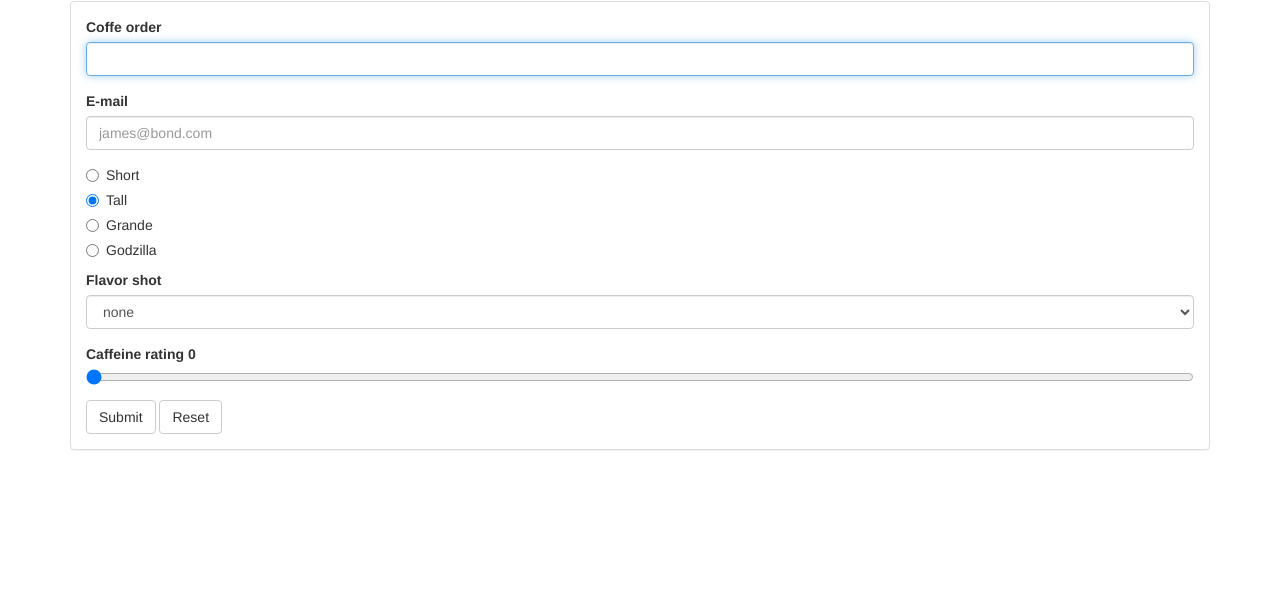
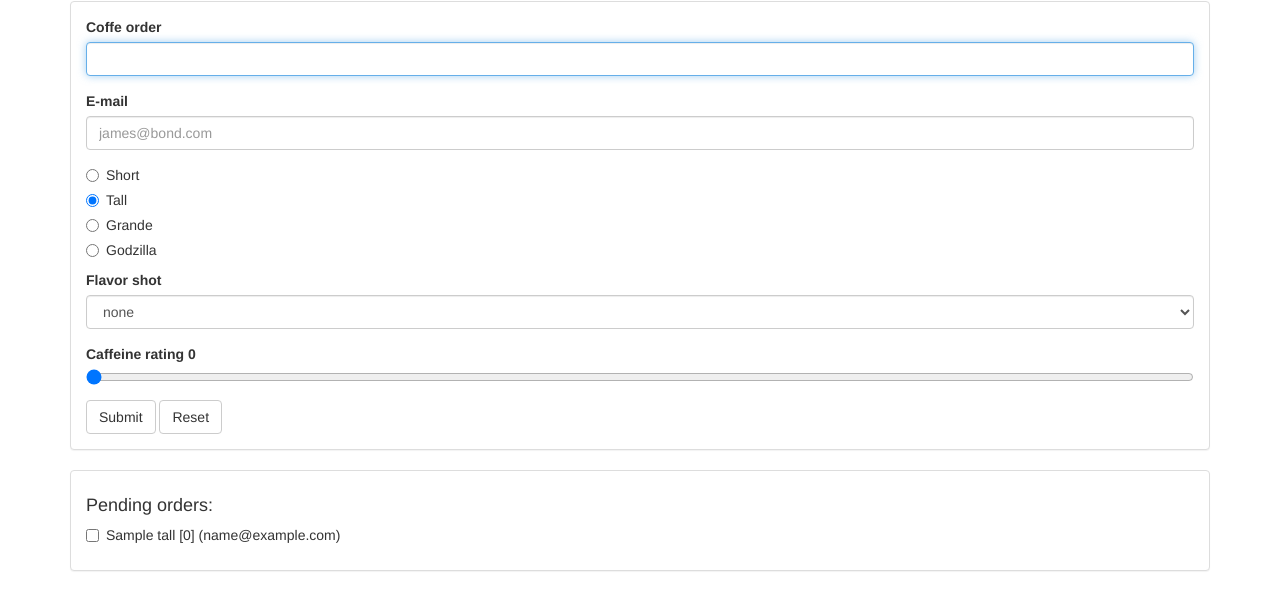
Before and after one commit to kenrebane/CoffeRun, a plain HTML site: page index.html in a window 1280 px wide. Both pictures are taken after typing "Sample", "name@example.com" into the empty fields and a click on the button "Submit". Shown: the part 69-678 px from the top of the page. Drawn offline with nearby package versions, Linux system fonts and the light colour scheme; files whose address does not match are found by name.

Commit message:
Checklist functionality for pending orders

```diff
--- a/index.html
+++ b/index.html
@@ -127,7 +127,21 @@
         </form>
       </div>
     </div>
+
+    <!-- Pending orders -->
+    <div class="panel panel-default">
+      <div class="panel-body">
+        <h4>Pending orders: </h4>
+        <div data-coffe-order="checklist">
+
+        </div>
+      </div>
+    </div>
+
   </section>
+
+  <!-- Shows pending items -->
+  <script src="scripts/checklist.js" charset="utf-8"></script>
 
   <!-- Bootstrap for modal -->
   <script src="bootstrap.min.js" charset="utf-8"></script>
@@ -149,6 +163,7 @@
 
   <!-- Initializes CoffeRun on pageload -->
   <script src="scripts/main.js" chaarset="utf-8"></script>
+
 </body>
 
 </html>
--- /dev/null
+++ b/scripts/checklist.js
@@ -0,0 +1,95 @@
+/***********************************************************
+**                CHECKLIST MODULE                        **
+************************************************************/
+
+(function(window) {
+  'use strict';
+  //Importing App namespace
+  var App = window.App || {};
+
+  //Importing jQuery
+  ///asdasd
+
+  //Appends the row item to pending orders
+  function Checklist(selector) {
+
+    //Checking if a selector is given
+    if ( !selector ) {
+      throw new Error("No selector");
+    }
+
+    //Making sure that there's atleast one element selected
+    var $ = window.jQuery;
+    this.$element = $(selector);
+    if ( this.$element.length === 0 ) {
+      throw new Error("Couln not find element: " + selector);
+    }
+
+
+
+  }
+
+
+  //Method for adding rows to pending orders
+  Checklist.prototype.addRow = function(coffeOrder) {
+    this.removeRow(coffeOrder.emailAddress);
+    //Creating a new row from coffeOrder object
+    var rowElement = new Row(coffeOrder);
+    //Add new row instance $element property to checklist
+    this.$element.append(rowElement.$element);
+  };
+
+  //Creates the row item out of order data
+  function Row(coffeOrder){
+
+    var $div = $("<div></div>", {
+      "data-coffe-order": "checkbox",
+      'class': "checkbox"
+    });
+
+    var $label = $("<label></label>");
+
+    var $checkbox = $("<input></input>", {
+      type: "checkbox",
+      value: coffeOrder.emailAddress
+    });
+
+    var description = coffeOrder.coffe + " ";
+    description += coffeOrder.size + " ";
+    if ( coffeOrder.flavor ) {
+      description += coffeOrder.flavor + " ";
+    }
+    description += " [" + coffeOrder.strength + "]";
+    description += " (" + coffeOrder.emailAddress + ")";
+
+
+    $label.append($checkbox);
+    $label.append(description);
+    $div.append($label);
+
+    this.$element = $div;
+  }
+
+  //Adds click handlers to checkboxes
+  Checklist.prototype.addClickHandler = function(fn) {
+    this.$element.on("click", "input", function(event) {
+      var email = event.target.value;
+      this.removeRow(email);
+      fn(email);
+    }.bind(this));
+  };
+
+  //Removes rows from pending orders by email address
+  Checklist.prototype.removeRow = function(email) {
+    this.$element
+      .find("[value='" + email + "']")
+      .closest("[data-coffe-order='checkbox']")
+      .remove();
+  };
+
+  //Exporting checklist
+  App.Checklist = Checklist;
+
+  //Reassigning app
+  window.App = App;
+})(window);
--- a/scripts/effects.js
+++ b/scripts/effects.js
@@ -37,6 +37,8 @@
         $("#secondAlert").css("display", "block");
         $(".alert").slideDown(1000);
       }, 1000);
+    } else {
+      $(".alert").slideUp(1000);
     }
 
   }
--- a/scripts/formhandler.js
+++ b/scripts/formhandler.js
@@ -34,7 +34,7 @@
       //Cancel form submittion
       event.preventDefault();
 
-      //Assign all of the values to one data object
+      //Assign all of the values to one data object and pass it to callback
       var data = {};
       $(this).serializeArray().forEach(function(item) {
         data[item.name] = item.value;
--- a/scripts/main.js
+++ b/scripts/main.js
@@ -11,6 +11,7 @@
   var FORM_SELECTOR = "[data-coffe-order='form']";
   var SUPER_POWERS = "[data-super-powers='form']";
   var HANDLE_POWER = "[data-handle-powers='form']";
+  var CHECKLIST_SELECTOR = "[data-coffe-order='checklist']";
   var App = window.App;
 
   //Assigning constructors to local variables
@@ -19,6 +20,7 @@
   var FormHandler = App.FormHandler;
   var HandleAlert = App.HandleAlert;
   var HandlePowers = App.HandlePowers;
+  var Checklist = App.Checklist;
 
 
   //Creating a instance of truck
@@ -31,9 +33,16 @@
   var formHandler = new FormHandler(FORM_SELECTOR);
   var superPowers = new FormHandler(SUPER_POWERS);
   var handlePower = new FormHandler(HANDLE_POWER);
+  var checkList = new Checklist(CHECKLIST_SELECTOR);
 
-  //Calling formHandler on pageload
-  formHandler.addSubmitHandler(myTruck.createOrder.bind(myTruck));
+  //Calling formHandlers on pageload
+  formHandler.addSubmitHandler(function(data) {
+    myTruck.createOrder.call(myTruck, data);
+    console.log(checkList, data);
+    checkList.addRow.call(checkList, data);
+
+  });
+  checkList.addClickHandler(myTruck.deliverOrder.bind(myTruck));
   superPowers.addSubmitHandler(HandleAlert);
   handlePower.addSubmitHandler(HandlePowers);
   //console.log(formHandler);
```
Also changed, not shown: 1 other file.
